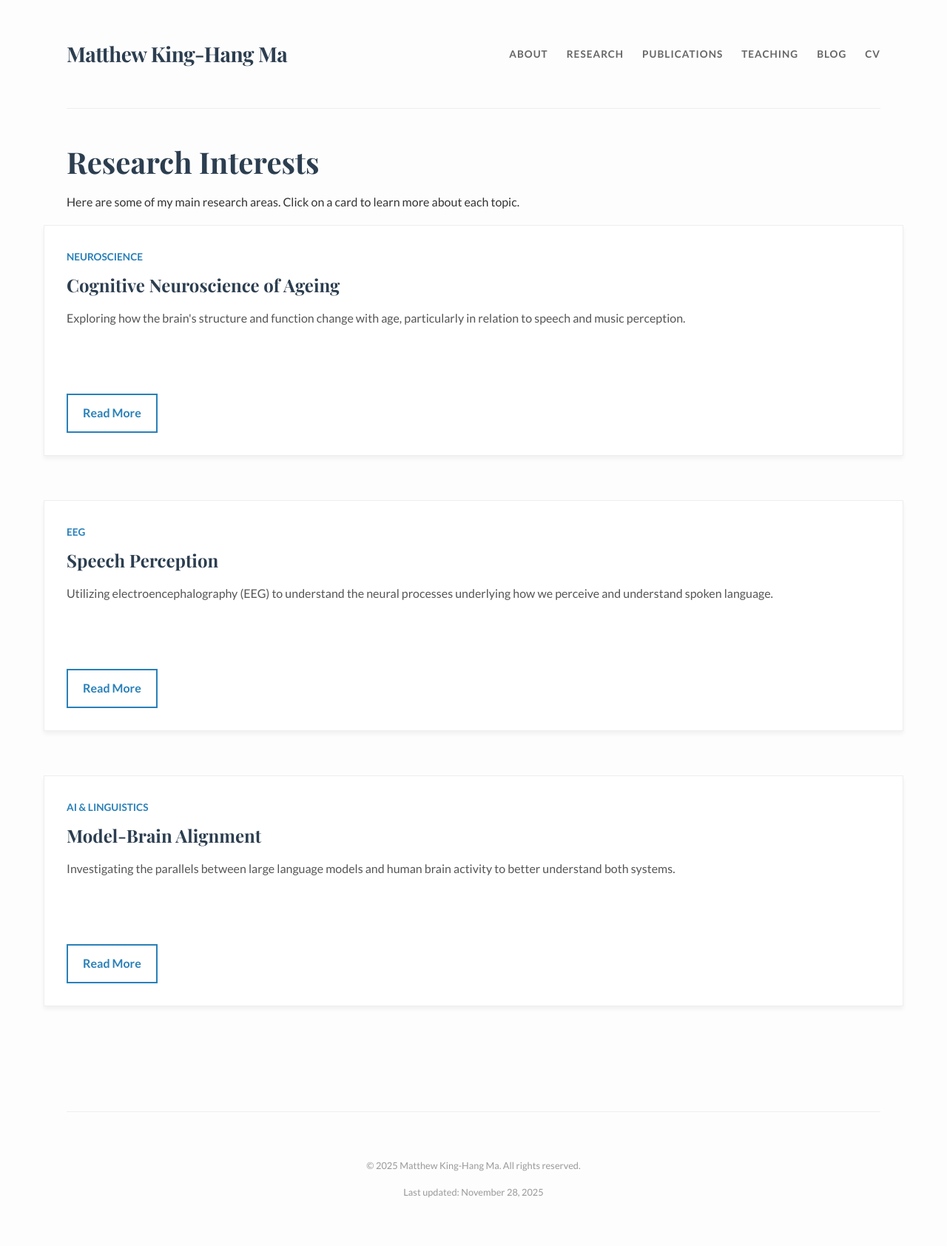
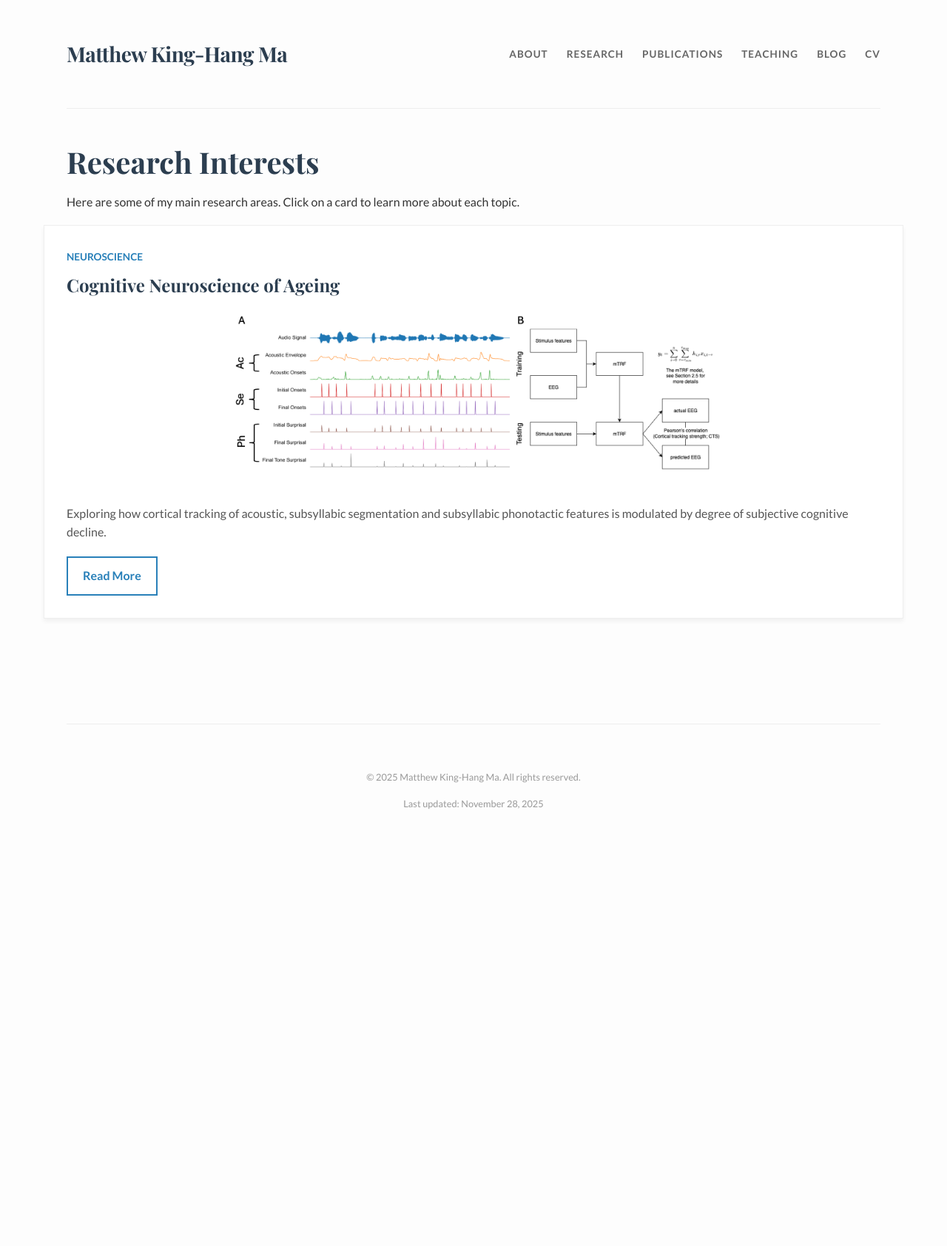
Before and after one commit to neurothew/neurothew.github.io, a Jekyll site: the page built from research.md, in a window 1280 px wide. Shown: the whole page at 74% size. Built offline with Jekyll 4.4.1, drawn with Linux system fonts in a browser that asks for light colours; after the commit the page ends 1159 px from its top, so only the background shows below that.

Commit message:
update cards

```diff
--- a/_layouts/default.html
+++ b/_layouts/default.html
@@ -194,6 +194,14 @@
       line-height: 1.3;
     }
 
+    .card-image {
+      width: 100%;
+      height: 220px;
+      object-fit: contain; /* This crops the image to fit without stretching */
+      margin-bottom: 20px;
+      /* border-radius: 4px; Optional: gives the image slightly rounded corners */
+    }
+
     .card-text {
       font-size: 1rem;
       color: #555;
--- a/research.md
+++ b/research.md
@@ -13,12 +13,13 @@ title: Research
     <div>
       <span class="card-tag">Neuroscience</span>
       <h3 class="card-title">Cognitive Neuroscience of Ageing</h3>
-      <p class="card-text">Exploring how the brain's structure and function change with age, particularly in relation to speech and music perception.</p>
+      <img src="{{ "/assets/images/mtrf_framework.png" | relative_url }}" alt="mTRF framework" class="card-image">
+      <p class="card-text">Exploring how cortical tracking of acoustic, subsyllabic segmentation and subsyllabic phonotactic features is modulated by degree of subjective cognitive decline.</p>
     </div>
     <a href="#" class="read-more-btn">Read More</a>
   </div>
 
-  <!-- Card 2 -->
+  <!-- Card 2
   <div class="research-card">
     <div>
       <span class="card-tag">EEG</span>
@@ -29,7 +30,7 @@ title: Research
   </div>
 
   <!-- Card 3 -->
-  <div class="research-card">
+  <!-- <div class="research-card">
     <div>
       <span class="card-tag">AI & Linguistics</span>
       <h3 class="card-title">Model-Brain Alignment</h3>
@@ -37,4 +38,4 @@ title: Research
     </div>
     <a href="#" class="read-more-btn">Read More</a>
   </div>
-</div>
+</div> -->
```
Also changed, not shown: assets/images/mtrf_framework.png (added).
